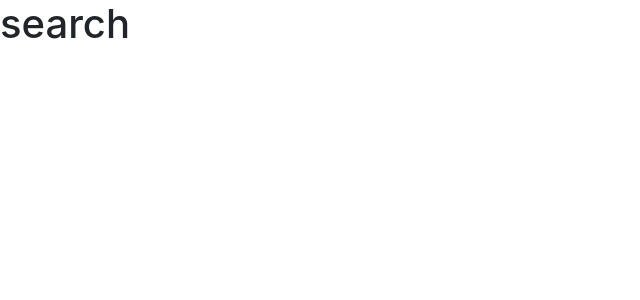
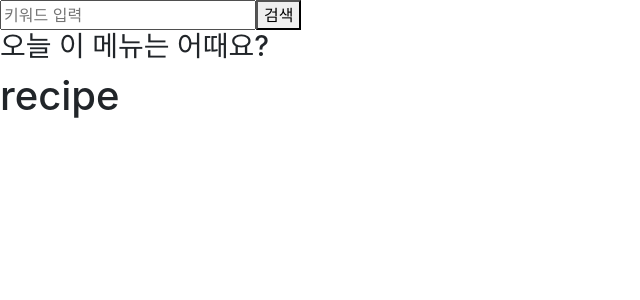
Before and after one commit to OHaEuN/Hackertone_JANBU, a React (Create React App) app in the folder janbu/: page /search in a window 1280 px wide. Shown: the top 300 px of the page, without its empty margins (0-640 px from the left). Built offline with nearby package versions, Linux system fonts and the light colour scheme; the HTML template or start-up script is replaced by a standard one.

Commit message:
Edit SearchComponent

```diff
--- a/janbu/package.json
+++ b/janbu/package.json
@@ -4,17 +4,17 @@
   "private": true,
   "dependencies": {
     "@fortawesome/fontawesome-svg-core": "^6.1.2",
+    "@fortawesome/free-brands-svg-icons": "^6.1.2",
     "@fortawesome/free-regular-svg-icons": "^6.1.2",
     "@fortawesome/react-fontawesome": "^0.2.0",
     "@testing-library/jest-dom": "^5.16.5",
     "@testing-library/react": "^13.3.0",
     "@testing-library/user-event": "^13.5.0",
-<<<<<<< HEAD
     "antd": "^4.22.6",
-=======
->>>>>>> liam
     "axios": "^0.27.2",
     "bootstrap": "^5.2.0",
+    "node-sass": "^7.0.1",
+    "prop-types": "^15.8.1",
     "react": "^18.2.0",
     "react-bootstrap": "^2.5.0",
     "react-dom": "^18.2.0",
--- /dev/null
+++ b/janbu/src/components/SearchBar.js
@@ -0,0 +1,35 @@
+import React, { useEffect, useState } from "react";
+import SearchResult from "./SearchResult";
+
+
+function SearchBar(){
+  const [searchValue, setValue] = useState("");
+  const [keyword, setKeyword] = useState("");
+  const onClick = () => setValue(keyword);
+  const onChange = (event) => setKeyword(event.target.value);
+
+  useEffect(() => {
+    console.log("I run when 'keyword' changes.");
+  }, [keyword]);
+  useEffect(() => {
+    console.log("Search keyword");
+  }, [searchValue]);
+
+
+  return (
+    <div>
+      <input
+        value={keyword}
+        onChange={onChange}
+        type="text"
+        placeholder="키워드 입력"
+      />
+      <button type="submit" onClick={onClick}>검색</button>
+      <div id="result">
+        <SearchResult props={searchValue}/>
+      </div>
+    </div>
+  );
+  }
+
+export default SearchBar;
--- /dev/null
+++ b/janbu/src/components/SearchResult.js
@@ -0,0 +1,20 @@
+import { useState } from "react";
+import Recipe from './Recipe';
+
+function SearchResult (props){
+    const searchValue = props;
+
+
+    return (
+        <>
+            {searchValue.props === "" ?
+                <h3>오늘 이 메뉴는 어때요?</h3>
+                :
+                <h3>"{searchValue.props}" 검색 결과입니다.</h3>
+            }
+            <Recipe props={searchValue}/>
+        </>
+    );
+}
+
+export default SearchResult;
--- a/janbu/src/routes/Search.js
+++ b/janbu/src/routes/Search.js
@@ -1,41 +1,10 @@
-
-// import React, { useEffect, useState } from "react";
+import React, { useEffect, useState } from "react";
+import SearchBar from "../components/SearchBar";
 
 
-
-// function Search(){
-//   const [searchValue, setValue] = useState("");
-//   const [keyword, setKeyword] = useState("");
-//   const onClick = () => setValue(keyword);
-//   const onChange = (event) => setKeyword(event.target.value);
-
-//   useEffect(() => {
-//     console.log("I run when 'keyword' changes.");
-//   }, [keyword]);
-//   useEffect(() => {
-//     console.log("Search keyword");
-//     console.log(searchValue);
-//   }, [searchValue]);
-
-//   return (
-//     <div>
-//       <input
-//         value={keyword}
-//         onChange={onChange}
-//         type="text"
-//         placeholder="키워드 입력"
-//       />
-//       <button type="submit" onClick={onClick}>검색</button>
-//     </div>
-//   );
-
-import React from 'react';
-import axios from 'axios';
-import './Search.css';
-
-function Search() {
-	return <h1>search</h1>;
-
-}
-
+function Search(){
+  return (
+    <SearchBar/>
+  );
+  }
 export default Search;
```
Also changed, not shown: janbu/src/components/header.js (+9 -6 lines), janbu/src/components/search.js (deleted), 1 other file (tests, documents, lock files or other folders).
